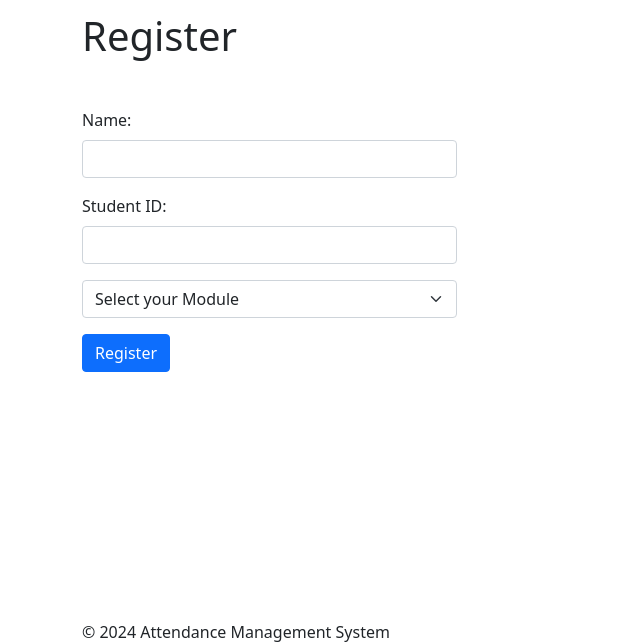
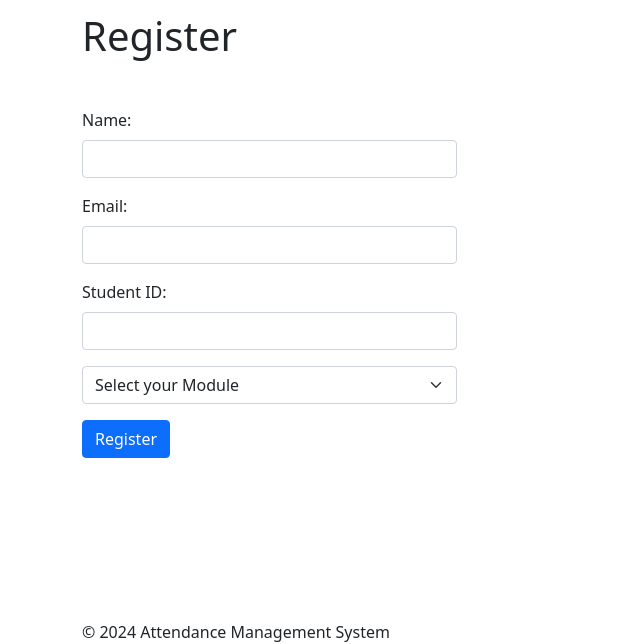
Before and after one commit to wyasyn/attendance-system, a Flask app: page /add_student in a window 1280 px wide. Shown: the part 140-784 px from the top of the page, without its empty margins (0-640 px from the left). Run offline with Flask 3, Linux system fonts and the light colour scheme.

Commit message:
refactered

```diff
--- a/app.py
+++ b/app.py
@@ -4,14 +4,22 @@ from sqlalchemy.orm import joinedload
 from sqlalchemy.exc import IntegrityError
 from xhtml2pdf import pisa
 import qrcode
+import resend
 import os
 import logging
+import base64
 from datetime import datetime, timezone
+from dotenv import load_dotenv
+
+# Load environment variables
+load_dotenv()
+
+resend.api_key = os.getenv("RESEND_API_KEY")
 
 # Configure Flask app and SQLAlchemy
 app = Flask(__name__)
-app.config['SQLALCHEMY_DATABASE_URI'] = 'sqlite:///attendance.db'
-app.secret_key = 'your_secret_key'  # Required for flash messages
+app.config['SQLALCHEMY_DATABASE_URI'] = os.getenv('SQLALCHEMY_DATABASE_URI')
+app.secret_key = os.getenv('SECRET_KEY')
 db = SQLAlchemy(app)
 
 # Configure logging
@@ -23,6 +31,7 @@ class Student(db.Model):
     name = db.Column(db.String(50), nullable=False)
     roll_number = db.Column(db.String(20), unique=True, nullable=False)
     class_name = db.Column(db.String(20), nullable=False)
+    email = db.Column(db.String(100), unique=True, nullable=False)
     qr_code_path = db.Column(db.String(100), nullable=True)
 
 class Attendance(db.Model):
@@ -44,6 +53,30 @@ def link_callback(uri, rel):
         return os.path.join(os.path.abspath("."), uri)
     return uri
 
+def send_email_with_qr(email, name, qr_code_path):
+    # Read the QR code image and encode it as base64
+    with open(qr_code_path, "rb") as image_file:
+        encoded_string = base64.b64encode(image_file.read()).decode("utf-8")
+
+    params = {
+        "from": "Attendance <onboarding@resend.dev>",
+        "to": email,
+        "subject": "Student Registration Successful",
+        "html": f"<p>Dear {name},</p><p>Your registration was successful.</p>",
+        "attachments": [
+            {
+                "filename": "qr_code.png",
+                "content": encoded_string,
+                "type": "image/png"
+            }
+        ],
+    }
+    try:
+        response = resend.Emails.send(params)
+        print("Email sent:", response)
+    except Exception as e:
+        print("Failed to send email:", e)
+
 # Routes
 @app.route('/')
 def index():
@@ -57,7 +90,9 @@ def add_student():
         name = request.form['name']
         roll_number = request.form['roll_number']
         class_name = request.form['class_name']
+        email = request.form['email']  # Capture email from form data
 
+        # Generate QR code
         check_in_url = url_for('check_in', roll_number=roll_number, _external=True)
         qr = qrcode.make(check_in_url)
 
@@ -66,17 +101,23 @@ def add_student():
         qr_code_path = os.path.join(qr_code_dir, f'{roll_number}.png')
         qr.save(qr_code_path)
 
-        student = Student(name=name, roll_number=roll_number, class_name=class_name, qr_code_path=qr_code_path)
+        # Add student to the database
+        student = Student(name=name, roll_number=roll_number, class_name=class_name, email=email, qr_code_path=qr_code_path)
         db.session.add(student)
         try:
             db.session.commit()
             flash("Student added successfully.", "success")
+
+            # Send email with QR code
+            send_email_with_qr(email, name, qr_code_path)
+
             return redirect(url_for('student_details', student_id=student.id))
         except IntegrityError:
             db.session.rollback()
-            flash("Roll number already exists. Please try again with a unique roll number.", "danger")
+            flash("Roll number or email already exists. Please try again with unique values.", "danger")
             return redirect(url_for('add_student'))
     return render_template('add_student.html')
+
 
 @app.route('/student_details/<int:student_id>', methods=['GET'])
 def student_details(student_id):
--- a/requirements.txt
+++ b/requirements.txt
@@ -2,3 +2,5 @@ Flask
 Flask-SQLAlchemy
 xhtml2pdf
 qrcode[pil]
+resend
+python-dotenv
--- a/templates/add_student.html
+++ b/templates/add_student.html
@@ -10,6 +10,10 @@
   <div class="mb-3">
     <label for="name" class="form-label">Name:</label>
     <input class="form-control" type="text" id="name" name="name" required />
+  </div>
+  <div class="mb-3">
+    <label for="email" class="form-label">Email:</label>
+    <input class="form-control" type="email" id="email" name="email" required />
   </div>
   <div class="mb-3">
     <label for="roll_number" class="form-label">Student ID:</label>
```
Also changed, not shown: static/qr_codes/152-321.png (added), static/qr_codes/162-466 .png (added), 1 other file.
